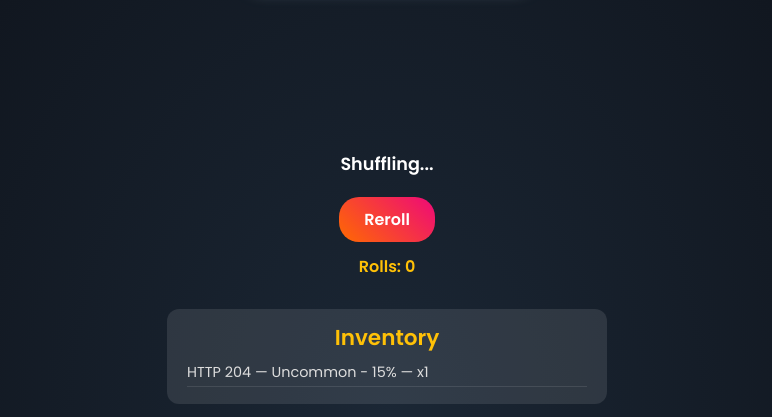
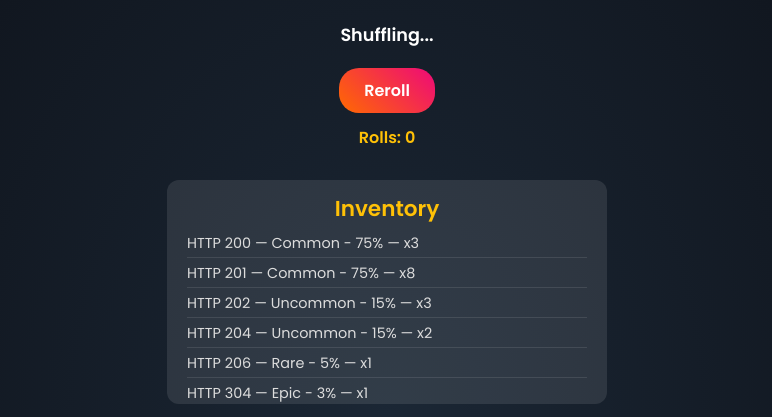
Before and after one commit to QIEJFOIUWEFH/ThemeCSS, a website: page index.html in a window 1280 px wide. Both pictures are taken after a click on the button "Reroll". Shown: the part 412-829 px from the top of the page, without its empty margins (253-1025 px from the left). Drawn offline with Linux system fonts and the light colour scheme.

Commit message:
Update index.htmlsdvsdvsdvsdv

```diff
--- a/index.html
+++ b/index.html
@@ -182,38 +182,8 @@
     const inventoryList = document.getElementById("inventoryList");
     const rollCounterDiv = document.getElementById("rollCounter");
 
-    // Validate a cat object from localStorage, returns boolean
-    function isValidCat(cat) {
-      if (!cat || typeof cat !== 'object') return false;
-      if (typeof cat.code !== 'number') return false;
-      if (typeof cat.rarity !== 'string') return false;
-      return cats.some(c => c.code === cat.code && c.rarity === cat.rarity);
-    }
-
-    // Validate inventory object from localStorage, filter out invalid cats
-    function validateInventory(inv) {
-      if (typeof inv !== 'object' || inv === null) return {};
-      const validated = {};
-      for (const [code, count] of Object.entries(inv)) {
-        const numericCode = Number(code);
-        if (
-          cats.some(c => c.code === numericCode) &&
-          Number.isInteger(count) &&
-          count > 0
-        ) {
-          validated[numericCode] = count;
-        }
-      }
-      return validated;
-    }
-
-    // Load inventory safely
-    let inventory = validateInventory(JSON.parse(localStorage.getItem("inventory") || "{}"));
-
-    // Load last cat safely or generate new random cat
-    let storedLastCat = JSON.parse(localStorage.getItem("lastCat"));
-    let lastCat = isValidCat(storedLastCat) ? storedLastCat : getRandomCat();
-
+    let inventory = JSON.parse(localStorage.getItem("inventory") || "{}");
+    let lastCat = JSON.parse(localStorage.getItem("lastCat")) || getRandomCat();
     let animating = false;
     let rollCount = parseInt(localStorage.getItem("rollCount") || "0");
     rollCounterDiv.textContent = `Rolls: ${rollCount}`;
@@ -237,7 +207,6 @@
 
     function saveInventory(code) {
       inventory[code] = (inventory[code] || 0) + 1;
-      inventory = validateInventory(inventory); // clean invalid data if any
       localStorage.setItem("inventory", JSON.stringify(inventory));
       renderInventory();
     }
@@ -274,10 +243,14 @@
       rarityText.textContent = "Shuffling...";
 
       let shuffleInterval = setInterval(() => {
-        const randomCat = getRandomCat();
-        catImg.src = `https://http.cat/${randomCat.code}.jpg`;
+        const cat = getRandomCat();
+        catImg.src = `https://http.cat/${cat.code}.jpg`;
         Object.values(rarityClasses).forEach(cls => catImg.classList.remove(cls));
-        catImg.classList.add(rarityClasses[randomCat.rarity]);
+        catImg.classList.add(rarityClasses[cat.rarity]);
+        // Log and update inventory live on shuffle:
+        console.log(`Rolled: HTTP ${cat.code} ${cat.rarity} (${rarityChances[cat.rarity]})`);
+        saveInventory(cat.code);
+        renderInventory();
       }, 150);
 
       setTimeout(() => {
```
